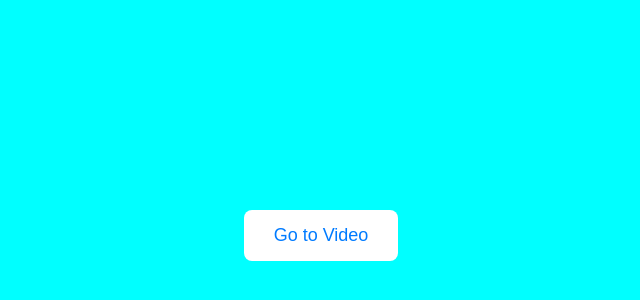
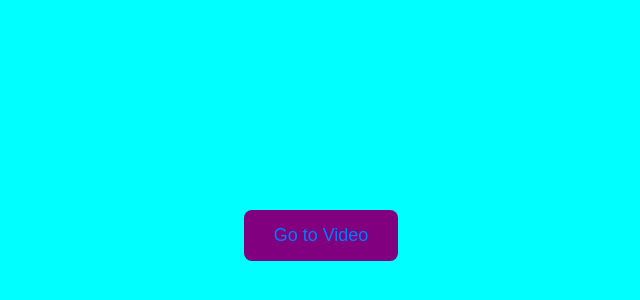
Before and after one commit to carlito471/krMJBkDN1.mp4, a plain HTML site: page index.html in a window 1280 px wide. Shown: the part 84-384 px from the top of the page, without its empty margins (319-959 px from the left). Drawn offline with Linux system fonts and the light colour scheme.

Commit message:
index.html

```diff
--- a/index.html
+++ b/index.html
@@ -20,7 +20,7 @@
       display: inline-block;
       margin-top: 20px;
       padding: 15px 30px;
-      background-color: white;
+      background-color: #800080	;
       color: #007BFF;
       text-decoration: none;
       font-size: 18px;
```
